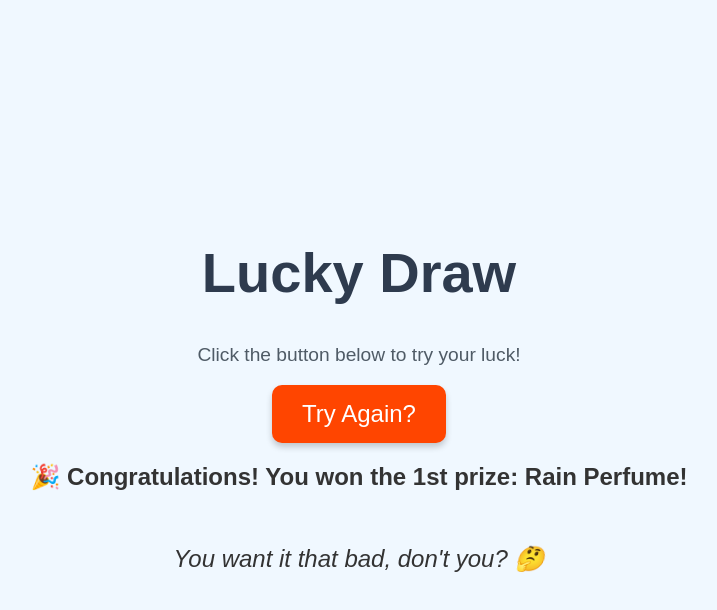
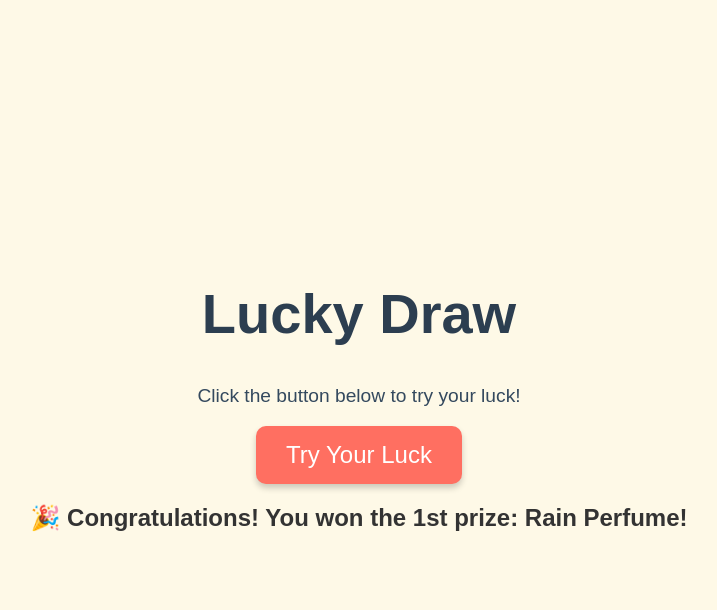
Before and after one commit to Clay611910/a, a plain HTML site: page index.html in a window 1280 px wide. Both pictures are taken after a click on the button "Try Your Luck". Shown: the whole page, without its empty margins (281-998 px from the left). Drawn offline with Linux system fonts and the light colour scheme.

Commit message:
Add files via upload

```diff
--- a/index.html
+++ b/index.html
@@ -8,7 +8,7 @@
     body {
       font-family: Arial, sans-serif;
       text-align: center;
-      background-color: #f0f8ff; /* Light blue background */
+      background-color: #fef9e7; /* Soft pastel yellow */
       margin: 0;
       padding: 0;
       height: 100vh;
@@ -19,26 +19,27 @@
     }
     h1 {
       font-size: 3.5em;
-      color: #2e3b4e;
+      color: #2c3e50;
       margin-bottom: 20px;
     }
     p {
       font-size: 1.2em;
-      color: #4f5b66;
+      color: #34495e;
     }
     button {
       padding: 15px 30px;
       font-size: 1.5em;
       color: white;
-      background-color: #ff4500;
+      background-color: #ff6f61;
       border: none;
       border-radius: 10px;
       cursor: pointer;
       box-shadow: 0 4px 6px rgba(0, 0, 0, 0.2);
-      transition: background-color 0.3s ease;
+      transition: background-color 0.3s ease, transform 0.2s ease;
     }
     button:hover {
-      background-color: #ff6347;
+      background-color: #ff4c4c;
+      transform: scale(1.05);
     }
     .result-message {
       font-size: 1.5em;
@@ -46,15 +47,15 @@
       font-weight: bold;
       margin-top: 20px;
     }
-    .meme-message {
+    .affection-message {
       font-size: 1.5em;
-      color: #333;
-      margin-top: 30px;
+      color: #555;
+      margin-top: 20px;
       font-style: italic;
     }
     .loading {
       font-size: 1.5em;
-      color: #ff6347;
+      color: #e67e22;
       margin-top: 20px;
     }
   </style>
@@ -64,45 +65,47 @@
   <p>Click the button below to try your luck!</p>
   <button id="luckyDrawBtn">Try Your Luck</button>
   <p id="result" class="result-message"></p>
-  <p class="meme-message" id="memeMessage" style="display: none;">You want it that bad, don't you? 🤔</p>
+  <p id="affectionMessage" class="affection-message" style="display: none;"></p>
   <p id="loading" class="loading" style="display: none;">Loading...</p>
 
   <script>
     // Get references to elements
     const luckyDrawBtn = document.getElementById("luckyDrawBtn");
     const result = document.getElementById("result");
-    const memeMessage = document.getElementById("memeMessage");
+    const affectionMessage = document.getElementById("affectionMessage");
     const loading = document.getElementById("loading");
 
-    // Check if the user has already clicked
-    const hasClicked = localStorage.getItem("hasClicked");
-    const winners = JSON.parse(localStorage.getItem("winners")) || { first: 0, second: 0, third: 0 };
+    // Track winners and affection messages
+    let winners = JSON.parse(localStorage.getItem("winners")) || { first: 0, second: 0, third: 0 };
 
-    if (hasClicked) {
-      luckyDrawBtn.textContent = "Try Again?";
-      result.style.display = "none";
-      memeMessage.style.display = "block";
-    }
+    const prizes = [
+      "🎉 Congratulations! You won the 1st prize: Rain Perfume!",
+      "🎉 Congratulations! You won the 2nd prize: Black Opium Perfume!",
+      "🎉 Congratulations! You won the 3rd prize: Rose Perfume!"
+    ];
+
+    const affectionMessages = [
+      "🌟 You're already a winner in my eyes! 💖",
+      "✨ Keep shining, you're doing amazing! 🌸",
+      "💪 Don't give up! You're closer to greatness than you think. 🌟",
+      "💖 Remember, you're loved and appreciated just for being you. 🌈",
+      "🌸 Life's a journey, and you're making it beautiful. 🌟",
+      "🤗 Hey, you're pretty awesome. Don't forget that! 💕",
+      "🌟 The universe is rooting for you, superstar! 🌈"
+    ];
 
     // Add event listener for the lucky draw button
     luckyDrawBtn.addEventListener("click", () => {
       // Display loading text while the result is being processed
       loading.style.display = "block";
       result.style.display = "none";
-      memeMessage.style.display = "none";
+      affectionMessage.style.display = "none";
 
       // Set a delay to simulate loading
       setTimeout(() => {
-        const prizes = [
-          "🎉 Congratulations! You won the 1st prize: Rain Perfume!",
-          "🎉 Congratulations! You won the 2nd prize: Black Opium Perfume!",
-          "🎉 Congratulations! You won the 3rd prize: Rose Perfume!",
-          "Sorry, you didn't win this time. Better luck next time!"
-        ];
-
         let randomResult;
 
-        // Check if all prizes have been awarded
+        // Check if there are still prizes left
         if (winners.first < 1) {
           randomResult = prizes[0]; // 1st prize
           winners.first++;
@@ -113,21 +116,22 @@
           randomResult = prizes[2]; // 3rd prize
           winners.third++;
         } else {
-          randomResult = "You want it that bad, don't you? 🤔"; // No more prizes, but still clickable
+          // No more prizes, give a random affectionate message
+          randomResult = null;
+          const randomAffection = affectionMessages[Math.floor(Math.random() * affectionMessages.length)];
+          affectionMessage.textContent = randomAffection;
+          affectionMessage.style.display = "block";
         }
 
-        // Update result text and hide loading message
-        result.textContent = randomResult;
-        result.style.display = "block";
+        // Update result text or affection message and hide loading message
+        if (randomResult) {
+          result.textContent = randomResult;
+          result.style.display = "block";
+        }
         loading.style.display = "none";
 
-        // Store updated winners and clicked status in localStorage
-        localStorage.setItem("hasClicked", "true");
+        // Store updated winners in localStorage
         localStorage.setItem("winners", JSON.stringify(winners));
-
-        // Update button text and show meme message
-        luckyDrawBtn.textContent = "Try Again?";
-        memeMessage.style.display = "block";
       }, 2000); // Simulate 2-second loading time
     });
   </script>
```
